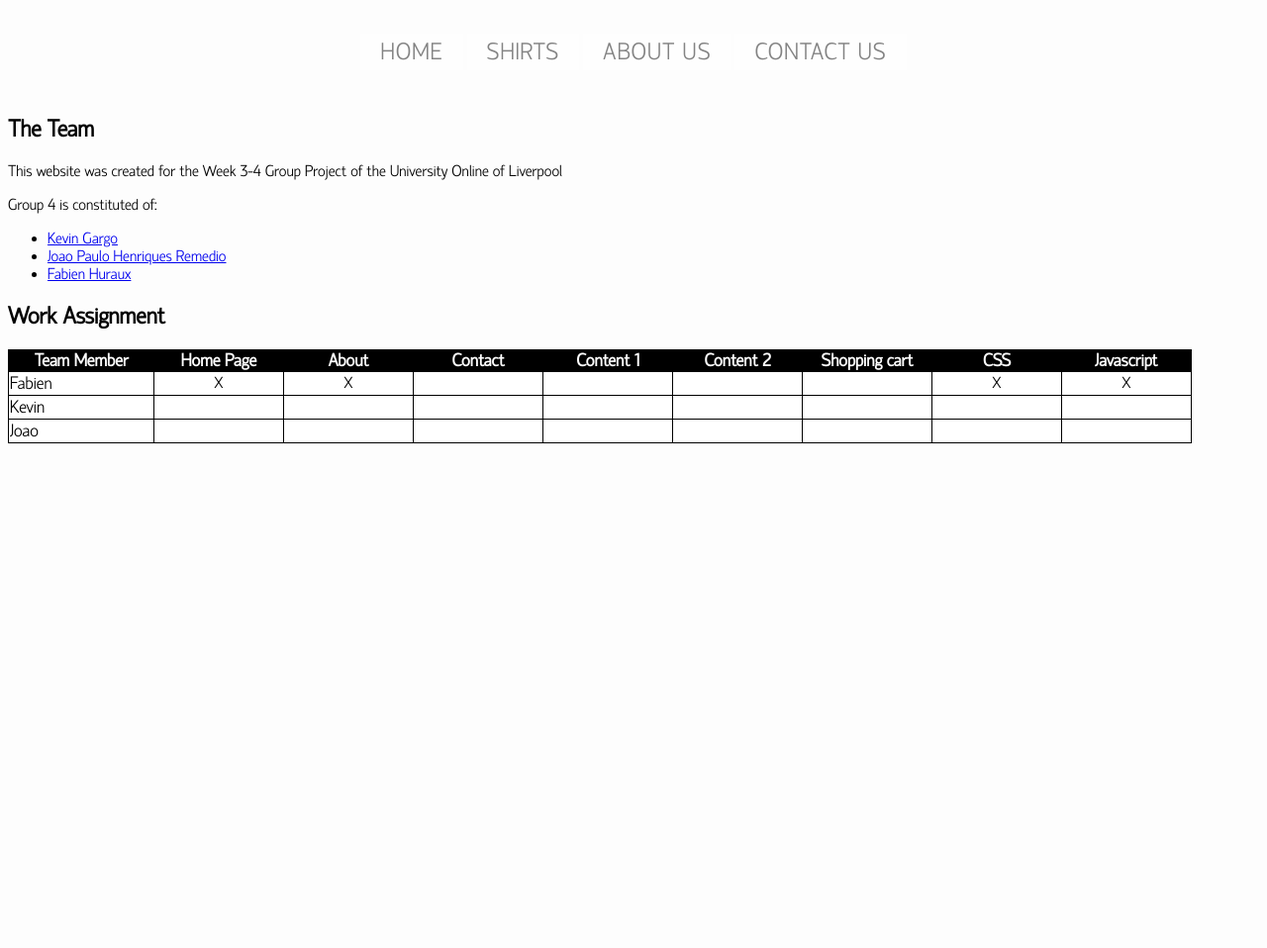
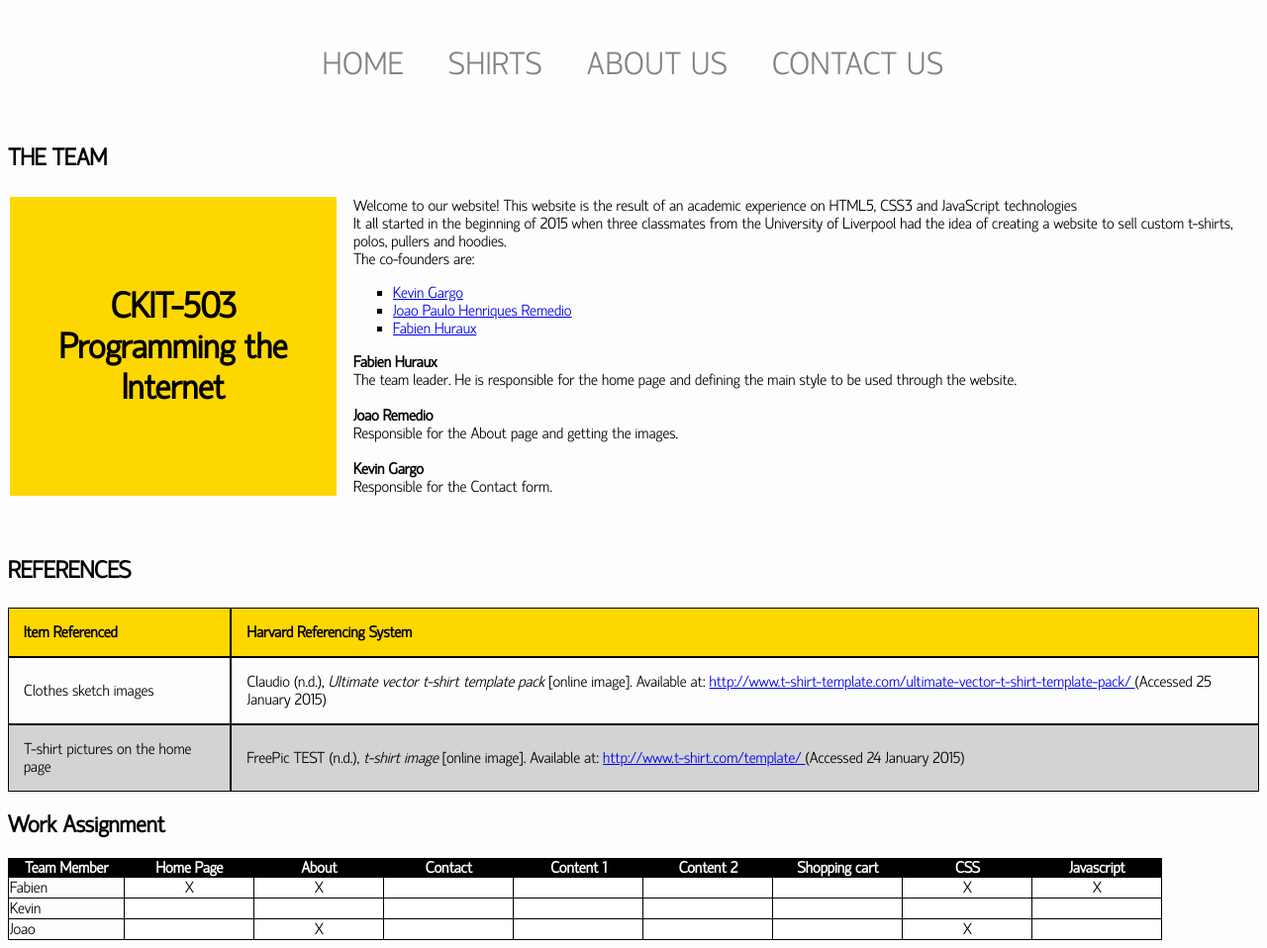
Before and after one commit to UOL-Project/Week-3-4, a PHP site: page /about.html in a window 1280 px wide. Shown: the whole page at 99% size. Before the commit the page ends 448 px from the top, so only its background shows below. Run offline with PHP 8.4, Linux system fonts and the light colour scheme.

Commit message:
Update with Joao doc

```diff
--- a/about.html
+++ b/about.html
@@ -19,80 +19,148 @@ Link to external documents
     </head>
     <body>
     <div>
+            <!-- Definition of the dynamic menu using the HTML <nav> tag and CSS
+    Created by Fabien -->
     <nav class="bmenu">
                     <ul>
                             <li><a href="index.html">Home</a></li>
                             <li id="shirts"><a href="shirts.html">Shirts</a>
                                     <ul>
-                                                <li><a href="shirts.html#short" onmouseover="UnFuzzy()">Short Sleeve</a></li>
-                                                <li><a href="shirts.html#long" onmouseover="UnFuzzy()">Long Sleeve</a></li>
+                                                <li><a href="shirts.html#short">Short Sleeve</a></li>
+                                                <li><a href="shirts.html#long"">Long Sleeve</a></li>
                                     </ul>
                             </li>
                             <li><a href="about.html">About us</a>
                                     <ul>
-                                            <li><a href="about.html#team" onmouseover="UnFuzzy()">The Team</a></li>
-                                            <li><a href="about.html#ref" onmouseover="UnFuzzy()">References</a></li>
+                                            <li><a href="about.html#team"">The Team</a></li>
+                                            <li><a href="about.html#ref"">References</a></li>
                                     </ul>
                             </li>
                             <li><a href="contact.html">Contact us</a></li>
                     </ul>
             </nav>
         </div>
-        <div id="team" class="normal">
-            <h2>The Team</h2>
-        <p>This website was created for the Week 3-4 Group Project of the University Online of Liverpool</p>
-        <p>Group 4 is constituted of:</p>
-        <ul>
+<!-- Page info and references By Joao
+-->
+    <div id="team">
+        <p class="innertitle"> THE TEAM </p>
+        <table id="tableteam">
+            <tr>
+                <td id="tableteamleftcol">CKIT-503
+                    <br />
+                    Programming the Internet
+                </td>
+                <td>Welcome to our website! This website is the result of an
+                    academic experience on HTML5, CSS3 and JavaScript
+                    technologies <br />
+                    It all started in the beginning of 2015 when three classmates
+                    from the University of Liverpool had the idea of creating a
+                    website to sell custom t-shirts, polos, pullers and hoodies.
+                    <br />
+                    The co-founders are:
+                    <ul>
             <li><a href="mailto:kevin.gargo@my.ohecampus.com">Kevin Gargo</a></li>
             <li><a href="mailto:joaopaulo.henriquesremedio@my.ohecampus.com">Joao Paulo Henriques Remedio</a></li>
             <li><a href="mailto:fabien.huraux@my.ohecampus.com">Fabien Huraux</a></li>
-        </ul>
+                    </ul>
+                    <strong>Fabien Huraux</strong><br />
+                    The team leader. He is responsible for the home page and
+                    defining the main style to be used through the website.
+                    <br /><br />
+                    <strong>Joao Remedio</strong><br />
+                    Responsible for the About page and getting the images.
+                    <br /><br />
+                    <strong>Kevin Gargo</strong><br />
+                    Responsible for the Contact form.
+                </td>
+            </tr>
+
+        </table>
+    </div>
+<br><br>
+    <div id="ref">
+        <p class="innertitle"> REFERENCES </p>
+        <table id="tableref">
+            <thead>
+                <tr>
+                    <td>Item Referenced</td>
+                    <td>Harvard Referencing System</td>
+                </tr>
+            </thead>
+            <tbody>
+                <tr>
+                    <td>Clothes sketch images</td>
+                    <td>
+                       Claudio (n.d.), <i>Ultimate vector t-shirt template pack
+                       </i>[online image]. Available at:
+                       <a href="http://www.t-shirt-template.com/ultimate-vector-t-shirt-template-pack">
+                       http://www.t-shirt-template.com/ultimate-vector-t-shirt-template-pack/
+                       </a>(Accessed 25 January 2015)
+                    </td>
+                </tr>
+                <tr>
+                    <td>T-shirt pictures on the home page</td>
+                    <td>
+                        FreePic TEST (n.d.), <i>t-shirt image
+                        </i>[online image]. Available at:
+                       <a href="http://www.t-shirt-template.com/ultimate-vector-t-shirt-template-pack">
+                       http://www.t-shirt.com/template/
+                       </a>(Accessed 24 January 2015)
+                    </td>
+                </tr>
+            </tbody>
+        </table>
+    </div>
+
+            <!-- Work Assignment By Fabien
+-->
+    <div>
                <h2>Work Assignment</h2>
-               <table class="table">
-                    <tr>
-                    <th>Team Member</th>
-                    <th>Home Page</th>
-                    <th>About</th>
-                    <th>Contact</th>
-                    <th>Content 1</th>
-                    <th>Content 2</th>
-                    <th>Shopping cart</th>
-                    <th>CSS</th>
-                    <th>Javascript</th>
+               <table class="table2">
+                    <tr class="tr2">
+                    <th class="th2">Team Member</th>
+                    <th class="th2">Home Page</th>
+                    <th class="th2">About</th>
+                    <th class="th2">Contact</th>
+                    <th class="th2">Content 1</th>
+                    <th class="th2">Content 2</th>
+                    <th class="th2">Shopping cart</th>
+                    <th class="th2">CSS</th>
+                    <th class="th2">Javascript</th>
 
                 </tr>
-                <tr>
+                <tr class="tr2">
                     <td class="left">Fabien</td>
-                    <td>X</td>
-                    <td>X</td>
-                    <td></td>
-                    <td></td>
-                    <td></td>
-                    <td></td>
-                    <td>X</td>
-                    <td>X</td>
+                    <td class="td2">X</td>
+                    <td class="td2">X</td>
+                    <td class="td2"></td>
+                    <td class="td2"></td>
+                    <td class="td2"></td>
+                    <td class="td2"></td>
+                    <td class="td2">X</td>
+                    <td class="td2">X</td>
                 </tr>
-                <tr>
+                <tr class="tr2">
                     <td class="left">Kevin</td>
-                    <td></td>
-                    <td></td>
-                    <td></td>
-                    <td></td>
-                    <td></td>
-                    <td></td>
-                    <td></td>
-                    <td></td>
+                    <td class="td2"></td>
+                    <td class="td2"></td>
+                    <td class="td2"></td>
+                    <td class="td2"></td>
+                    <td class="td2"></td>
+                    <td class="td2"></td>
+                    <td class="td2"></td>
+                    <td class="td2"></td>
                 </tr>
-                <tr>
+                <tr class="tr2">
                     <td class="left">Joao</td>
-                    <td></td>
-                    <td></td>
-                    <td></td>
-                    <td></td>
-                    <td></td>
-                    <td></td>
-                    <td></td>
-                    <td></td>
+                    <td class="td2"></td>
+                    <td class="td2">X</td>
+                    <td class="td2"></td>
+                    <td class="td2"></td>
+                    <td class="td2"></td>
+                    <td class="td2"></td>
+                    <td class="td2">X</td>
+                    <td class="td2"></td>
                 </tr>
                </table>
         </div>
--- a/style.css
+++ b/style.css
@@ -15,20 +15,17 @@ Kevin Gargo
 
 }
 
-body {background-color: #FDFDFD; font-family:Hatori Hanzo, Hatori Hanzo Light; font-size: x-large
+body {background-color: #FDFDFD; font-family:Hatori Hanzo, Hatori Hanzo Light;
 
 }
 
-.normal{ font-size: medium
-
-}
 
 /*
 Menu Design
 Center the menu and sub-menu items
 */
 
-nav { text-align:center;
+nav { text-align:center; font-size: xx-large
 
 }
 
@@ -129,20 +126,55 @@ Slideshow homepage
 
 }
 /*
-Table style
+Table style - BY Joao
 */
-.table {border: 1px solid black; border-collapse: collapse;
+
+.innertitle{
+    font-size: 24px;
+    font-weight: bold;
+}
+#tableteamleftcol{
+    background-color: gold;
+    width: 300px;
+    text-align: center;
+    font-size: 36px;
+    font-weight: bold;
+}
+#tableteam td{
+    padding: 0px 15px 0px 15px;
+}
+thead{
+    font-weight: bolder;
+    background-color: gold;
+}
+ul {
+    list-style-type:square;
+}
+
+#tableref{
+    border-spacing: 0px 0px;
+}
+
+#tableref td {
+    padding: 15px;
+    border: 1px solid black;
+}
+#tableref tbody tr:nth-child(even){
+    background-color: lightgray;
+}
+
+.table2 {border: 1px solid black; border-collapse: collapse;
 
 }
 
-th {color: white; background-color: black; font-size: large; padding: 0 1em 0 1em;
+.th2 {color: white; background-color: black; padding: 0 1em 0 1em; border: 1px solid black
 
 }
 
-.left {text-align: left; font-size: large
+.left {text-align: left; border: 1px solid black;
 
 }
 
-tr td {background-color: white; text-align: center; border: 1px solid black; width: 8em
+.tr2 .td2 {background-color: white; text-align: center; border: 1px solid black; width: 8em
 
 }
```
Also changed, not shown: index.html (+4 -4 lines).
